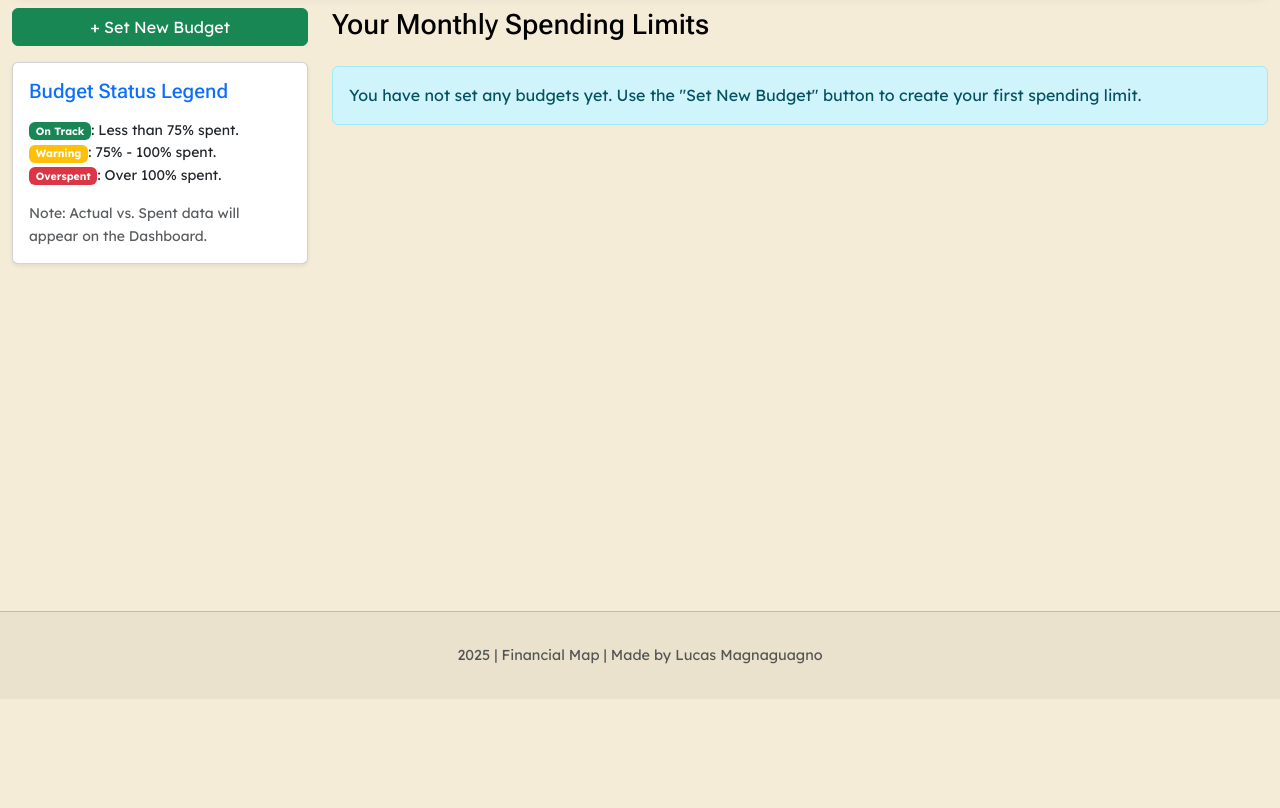
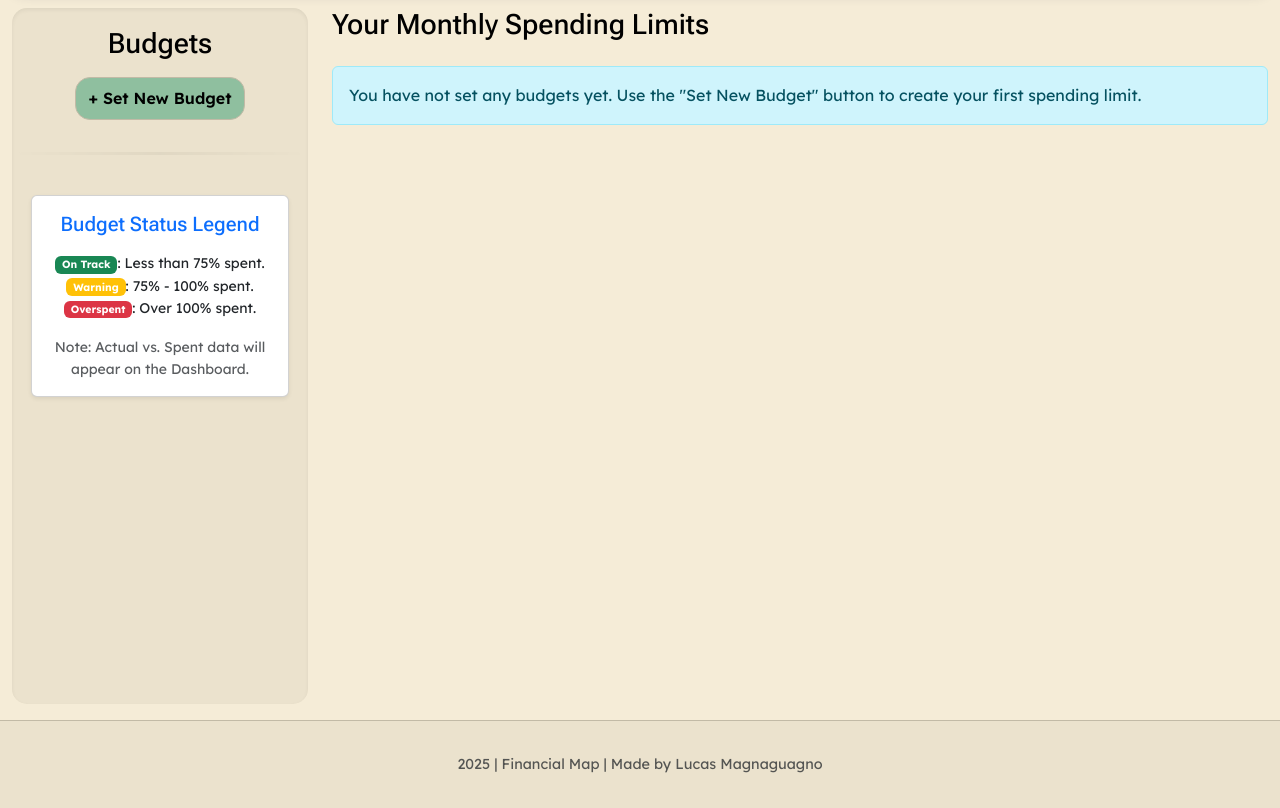
Before and after one commit to mlucasmichel/finantial-map-app, a Django app: page /budgets/ in a window 1280 px wide. Shown: the part 101-909 px from the top of the page. Before the commit the page ends 765 px from the top, so only its background shows below. Run offline with Django 4.2, Linux system fonts and the light colour scheme; the visitor is signed in with stand-in values (Sample User, id 1); data comes from the database, SQL or seed files in the repository; data that the repository does not hold is empty; some libraries are stand-ins or nearby versions.

Commit message:
Refactor budget sidebar layout

```diff
--- a/budget/templates/budget/budget_list.html
+++ b/budget/templates/budget/budget_list.html
@@ -10,7 +10,7 @@
 
     {% if budgets %}
         <div class="table-responsive">
-            <table class="table table-striped table-hover">
+            <table class=" main-card">
                 <thead>
                     <tr>
                         <th>Category</th>
@@ -27,7 +27,7 @@
                             {{ budget.month|date:"F" }} {{ budget.year }}
                         </td>
                         <td class="text-end fw-bold text-danger">
-                            ${{ budget.limit_amount|floatformat:2 }}
+                            €{{ budget.limit_amount|floatformat:2 }}
                         </td>
 
                         <td class="text-end">
--- a/budget/templates/budget/budget_sidebar.html
+++ b/budget/templates/budget/budget_sidebar.html
@@ -1,6 +1,15 @@
-<a href="{% url 'budget_create' %}" class="btn btn-success w-100 mb-3">
+<div class="d-flex flex-column justify-content-start main-card side-bar-card">
+    <div class="row text-center mb-4 align-items-center">
+        <div class="col-12 mb-3">
+            <h1 class="h3 mb-0">Budgets</h1>
+        </div>
+        <div class="col-12">
+        <a href="{% url 'budget_create' %}" class="button btn-add mb-3">
             + Set New Budget
         </a>
+        </div>
+        <hr class="my-3">
+    </div>
 
     <div class="card p-3 shadow-sm">
         <h5 class="mb-3 text-primary">Budget Status Legend</h5>
@@ -11,3 +20,4 @@
         </ul>
         <p class="text-muted small mb-0">Note: Actual vs. Spent data will appear on the Dashboard.</p>
     </div>
+</div>
--- a/budget/templates/budget/transaction_list.html
+++ b/budget/templates/budget/transaction_list.html
@@ -39,7 +39,7 @@
 
     {% else %}
     <div class="alert alert-info" role="alert">
-        No transactions found for the applied filters.
+        No transactions found.
     </div>
     {% endif %}
 </div>
--- a/static/css/style.css
+++ b/static/css/style.css
@@ -427,6 +427,7 @@ footer {
   }
   .responsive-scroll {
     overflow-y: scroll;
+    overflow-x: hidden;
     scrollbar-width: thin;
     scrollbar-color: var(--bg-300) transparent;
     height: calc(-95px + 100vh);
```
Lines whose indentation alone changed are shown as unchanged.
